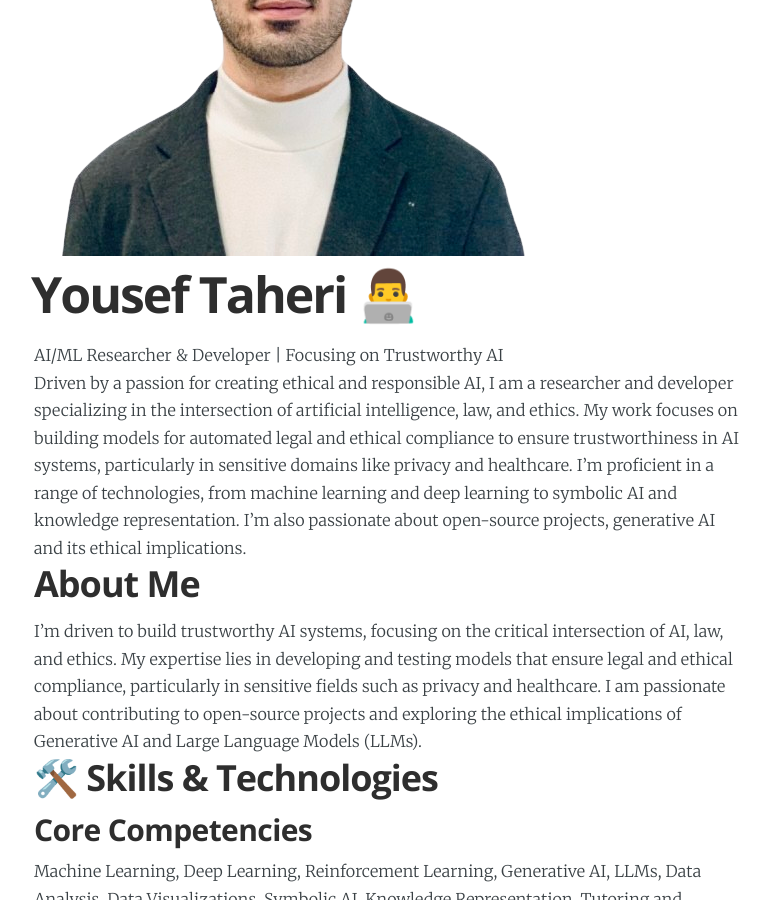
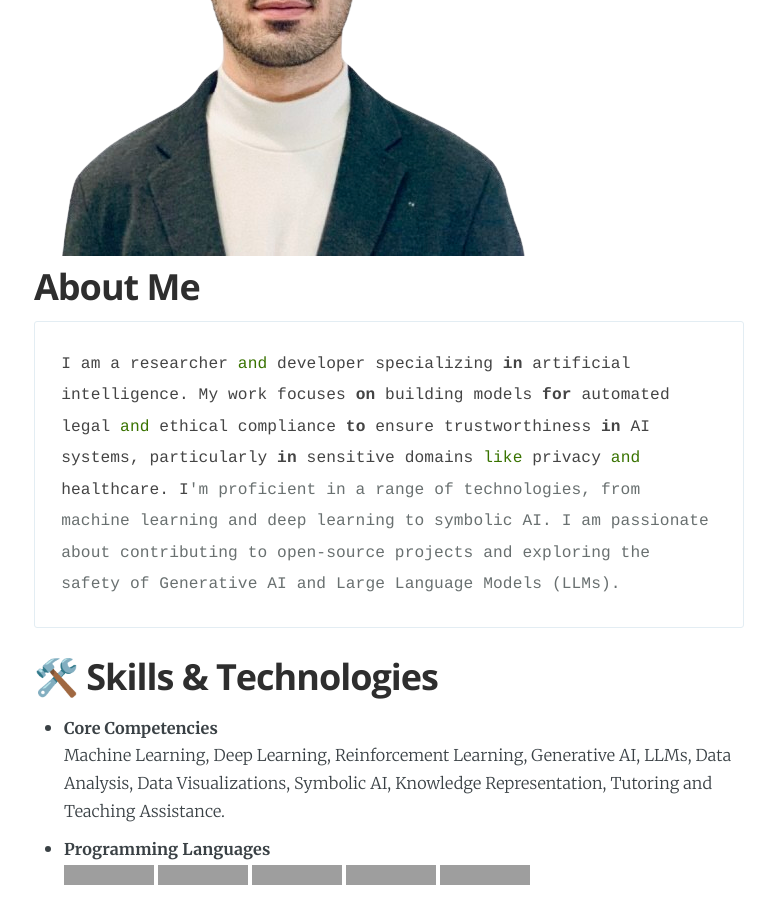
Before and after one commit to heritai/heritai.github.io, a Jekyll site: the page built from index.md, in a window 1280 px wide and 900 px high, scrolled down 1194 px, cut to the strip 0-900 px from the top of the window. Shown: the whole strip, without its empty margins (251-1026 px from the left). Built offline with Jekyll 4.4.1, drawn with Linux system fonts in a browser that asks for light colours; nearby versions of some CDN libraries; grey boxes are pictures that could not be loaded.

Commit message:
Update index.md

```diff
--- a/index.md
+++ b/index.md
@@ -13,34 +13,28 @@ current: home
 <!--  Insert Your Photo Here -->
 ![Your Photo](/assets/images/portrait.png) <!-- Replace with your image path -->
 
-# Yousef Taheri 👨‍💻
-AI/ML Researcher & Developer |  Focusing on Trustworthy AI
-
-
-
-Driven by a passion for creating ethical and responsible AI, I am a researcher and developer specializing in the intersection of artificial intelligence, law, and ethics. My work focuses on building models for automated legal and ethical compliance to ensure trustworthiness in AI systems, particularly in sensitive domains like privacy and healthcare. I'm proficient in a range of technologies, from machine learning and deep learning to symbolic AI and knowledge representation. I'm also passionate about open-source projects, generative AI and its ethical implications.
 
 ## About Me
+    I am a researcher and developer specializing in artificial intelligence. My work focuses on building models for automated legal and ethical compliance to ensure trustworthiness in AI systems, particularly in sensitive domains like privacy and healthcare. I'm proficient in a range of technologies, from machine learning and deep learning to symbolic AI. I am passionate about contributing to open-source projects and exploring the safety of Generative AI and Large Language Models (LLMs).
 
-I'm driven to build trustworthy AI systems, focusing on the critical intersection of AI, law, and ethics. My expertise lies in developing and testing models that ensure legal and ethical compliance, particularly in sensitive fields such as privacy and healthcare. I am passionate about contributing to open-source projects and exploring the ethical implications of Generative AI and Large Language Models (LLMs).
 
 ## 🛠️ Skills & Technologies
 
-### Core Competencies
+*  **Core Competencies**
 
-Machine Learning, Deep Learning, Reinforcement Learning, Generative AI, LLMs, Data Analysis, Data Visualizations, Symbolic AI, Knowledge Representation, Tutoring and Teaching Assistance.
+    Machine Learning, Deep Learning, Reinforcement Learning, Generative AI, LLMs, Data Analysis, Data Visualizations, Symbolic AI, Knowledge Representation, Tutoring and Teaching Assistance.
 
-### Programming Languages
+* **Programming Languages**
 
-![Python](https://img.shields.io/badge/Python-3776AB?style=for-the-badge&logo=python&logoColor=white)
+    ![Python](https://img.shields.io/badge/Python-3776AB?style=for-the-badge&logo=python&logoColor=white)
 ![R](https://img.shields.io/badge/R-276DC3?style=for-the-badge&logo=r&logoColor=white)
 [![Java](https://img.shields.io/badge/Java-%23ED8B00.svg?style=for-the-badge&logo=openjdk&logoColor=white)](#)
 ![Prolog](https://img.shields.io/badge/Prolog-blue?style=for-the-badge)
 ![Visual Basic](https://img.shields.io/badge/Visual%20Basic-007ACC?style=for-the-badge&logo=visual-basic&logoColor=white)
 
-### Python Libraries & Frameworks
+* Python Libraries & Frameworks
 
-![PyTorch](https://img.shields.io/badge/PyTorch-EE4C2C?style=for-the-badge&logo=pytorch&logoColor=white)
+    ![PyTorch](https://img.shields.io/badge/PyTorch-EE4C2C?style=for-the-badge&logo=pytorch&logoColor=white)
 ![Scikit-learn](https://img.shields.io/badge/Scikit_Learn-F7931E?style=for-the-badge&logo=scikit-learn&logoColor=white)
 ![TensorFlow](https://img.shields.io/badge/TensorFlow-FF6F00?style=for-the-badge&logo=tensorflow&logoColor=white)
 ![NumPy](https://img.shields.io/badge/Numpy-777BB4?style=for-the-badge&logo=numpy&logoColor=white)
@@ -54,17 +48,17 @@ Machine Learning, Deep Learning, Reinforcement Learning, Generative AI, LLMs, Da
 
 
 
-### Databases
+* **Databases**
 
-![SQL](https://img.shields.io/badge/SQL-4479A1?logo=database&logoColor=white)
+    ![SQL](https://img.shields.io/badge/SQL-4479A1?logo=database&logoColor=white)
 ![Neo4J](https://img.shields.io/badge/Neo4j-008CC1?logo=neo4j&logoColor=white)
 ![Spark](https://img.shields.io/badge/SparkSQL-3498DB?logoColor=white)
 
 
 
-### Software Proficiency
+* **Software Proficiency**
 
-Spss, Minitab, SAS, Knime, Microsoft Office packages, Adobe Photoshop, Illustrator and InDesign
+    Spss, Minitab, SAS, Knime, Microsoft Office packages, Adobe Photoshop, Illustrator and InDesign
 
 ## 💼 Experience
 
```
